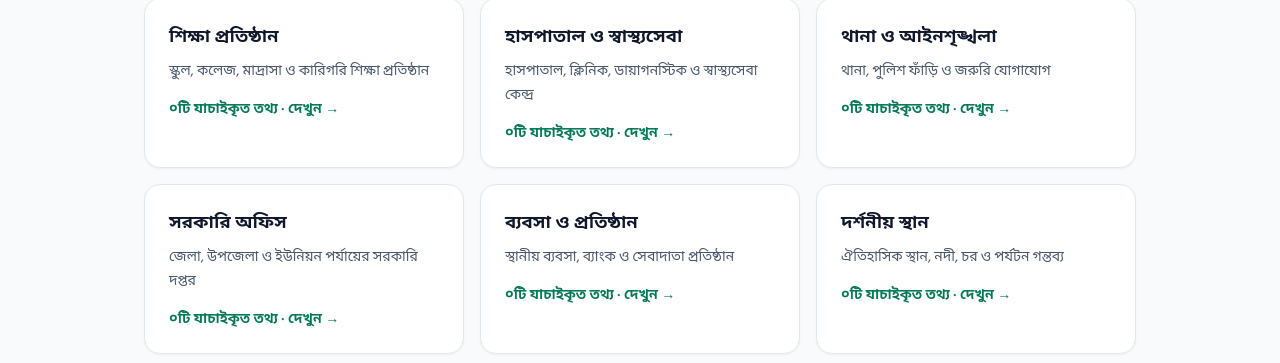
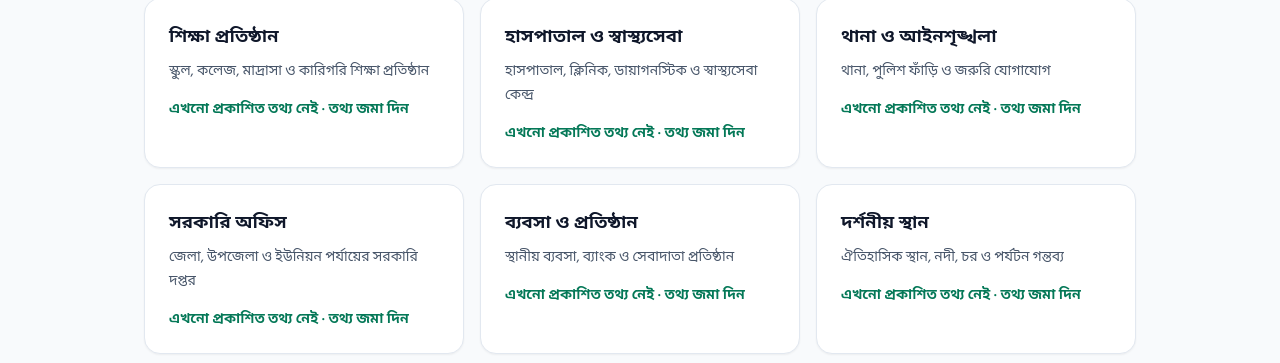
Before and after one commit to gaibandha5700/gaibandha, a Next.js app: page /directory in a window 1280 px wide. Shown: the part 437-800 px from the top of the page. Built offline with nearby package versions, Linux system fonts and the light colour scheme; no server answers; the database is empty; a web font is replaced by a local one.

Commit message:
Clarify empty directory categories

```diff
--- a/src/app/directory/page.tsx
+++ b/src/app/directory/page.tsx
@@ -36,7 +36,11 @@ export default async function DirectoryPage() {
             <Link key={category.slug} href={`/directory/${category.slug}`} className="rounded-2xl border border-slate-200 bg-white p-6 shadow-sm transition hover:border-emerald-300 hover:shadow-md">
               <h2 className="text-lg font-bold">{category.label}</h2>
               <p className="mt-2 text-sm leading-6 text-slate-600">{category.description}</p>
-              <p className="mt-4 text-sm font-semibold text-emerald-700">{category.count.toLocaleString("bn-BD")}টি যাচাইকৃত তথ্য · দেখুন →</p>
+              <p className="mt-4 text-sm font-semibold text-emerald-700">
+                {category.count > 0
+                  ? `${category.count.toLocaleString("bn-BD")}টি যাচাইকৃত তথ্য · দেখুন →`
+                  : "এখনো প্রকাশিত তথ্য নেই · তথ্য জমা দিন"}
+              </p>
             </Link>
           ))}
         </div>
```
